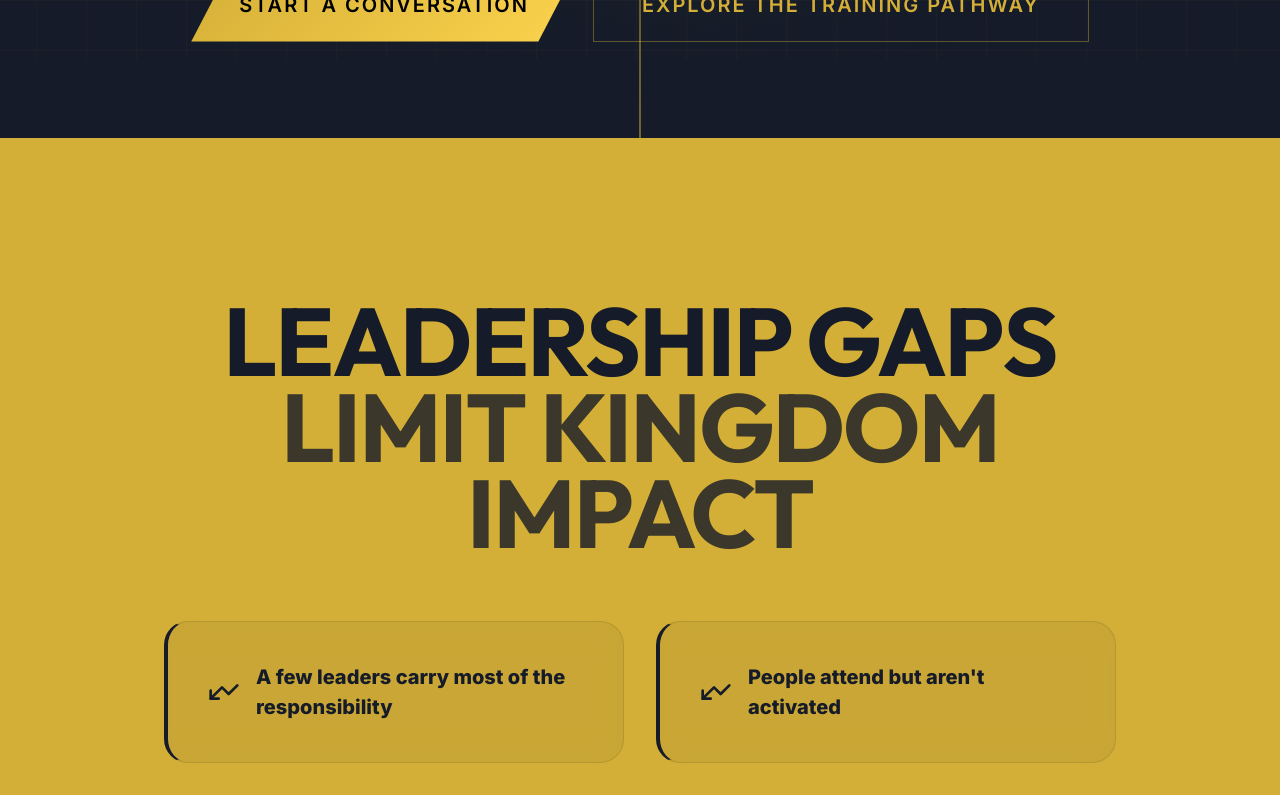
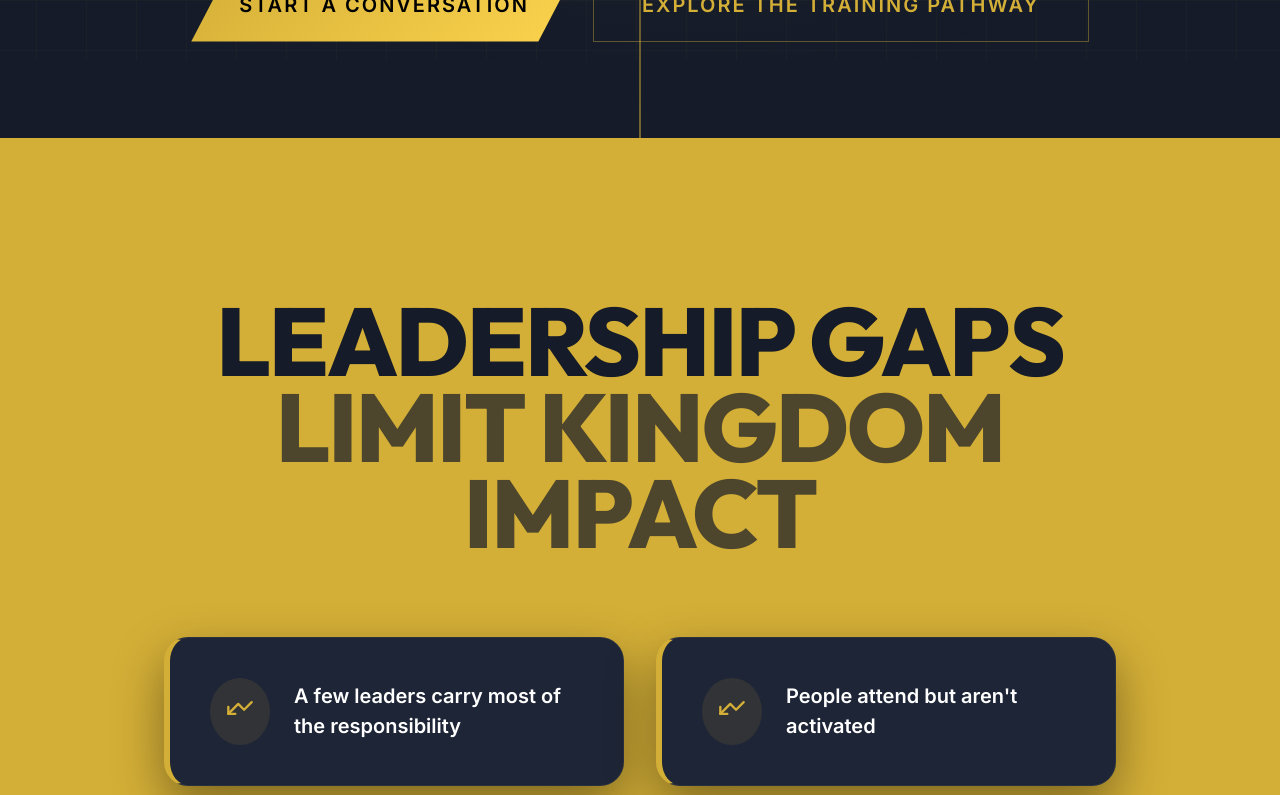
Before and after one commit to livetree/PI-main, a Next.js app: page / in a window 1280 px wide. Shown: the part 1060-1855 px from the top of the page. Built offline with nearby package versions, Linux system fonts and the light colour scheme.

Commit message:
style: fix buggy framer-motion physics override in challenge array map, and apply extremely high contrast deep navy surface cards to the yellow challenge block for a rich premium standout effect

```diff
--- a/src/app/page.js
+++ b/src/app/page.js
@@ -80,13 +80,15 @@ export default function Home() {
         </div>
       </section>
 
-      {/* 2. THE CHALLENGE (Inverted Yellow Stand-Out Section) */}
-      <section style={{ padding: '10rem 1.5rem', position: 'relative', zIndex: 10, background: 'var(--brand-primary)', color: 'var(--bg)' }}>
+      {/* 2. THE CHALLENGE (Inverted Yellow with Navy Floating Cards) */}
+      <section style={{ padding: '10rem 1.5rem', position: 'relative', zIndex: 10, background: 'var(--brand-primary)' }}>
         <div className="container" style={{ maxWidth: '1000px' }}>
 
-          <motion.div variants={flyInUp} initial="hidden" whileInView="visible" viewport={{ once: true }}>
-            <h2 style={{ fontSize: 'clamp(3rem, 8vw, 6rem)', color: 'var(--bg)', textTransform: 'uppercase', lineHeight: 0.9, marginBottom: '4rem', textAlign: 'center' }}>
-              LEADERSHIP GAPS<br/><span style={{ color: 'var(--bg)', opacity: 0.8 }}>LIMIT KINGDOM IMPACT</span>
+          <motion.div
+            initial={{ opacity: 0, scale: 0.9, y: 50 }} whileInView={{ opacity: 1, scale: 1, y: 0 }} viewport={{ once: true, margin: "-100px" }} transition={{ type: "spring", damping: 20, stiffness: 80 }}
+          >
+            <h2 style={{ fontSize: 'clamp(3rem, 8vw, 6rem)', color: 'var(--bg)', textTransform: 'uppercase', lineHeight: 0.9, marginBottom: '5rem', textAlign: 'center', fontWeight: 900 }}>
+              LEADERSHIP GAPS<br/><span style={{ color: 'var(--bg)', opacity: 0.7 }}>LIMIT KINGDOM IMPACT</span>
             </h2>
           </motion.div>
 
@@ -97,9 +99,18 @@ export default function Home() {
               "Potential leaders remain undeveloped",
               "Vision stalls instead of multiplying"
             ].map((challenge, i) => (
-              <motion.div key={i} variants={flyInUp} initial="hidden" whileInView="visible" viewport={{ once: true }} transition={{ delay: i * 0.1 }} className="glass-card" style={{ padding: '2.5rem', background: 'rgba(11, 17, 33, 0.05)', border: '1px solid rgba(11, 17, 33, 0.1)', borderLeft: '4px solid var(--bg)', display: 'flex', gap: '1rem', alignItems: 'center', boxShadow: 'none' }}>
-                <TrendingUp color="var(--bg)" size={32} style={{ transform: 'rotate(180deg)', flexShrink: 0 }} />
-                <p style={{ fontSize: '1.25rem', color: 'var(--bg)', fontWeight: 800, lineHeight: 1.5 }}>{challenge}</p>
+              <motion.div
+                key={i}
+                initial={{ opacity: 0, x: -150, rotate: -5 }}
+                whileInView={{ opacity: 1, x: 0, rotate: 0 }}
+                viewport={{ once: true, margin: "-50px" }}
+                transition={{ type: "spring", damping: 15, stiffness: 70, delay: i * 0.15 }}
+                style={{ padding: '2.5rem', background: 'var(--surface)', borderRadius: '24px', border: '1px solid rgba(255,255,255,0.05)', borderLeft: '6px solid var(--brand-primary)', display: 'flex', gap: '1.5rem', alignItems: 'center', boxShadow: '0 20px 50px rgba(0,0,0,0.4)' }}
+              >
+                <div style={{ background: 'rgba(212,175,55,0.1)', padding: '1rem', borderRadius: '50%', flexShrink: 0 }}>
+                  <TrendingUp color="var(--brand-primary)" size={28} style={{ transform: 'rotate(180deg)' }} />
+                </div>
+                <p style={{ fontSize: '1.25rem', color: '#fff', fontWeight: 600, lineHeight: 1.5 }}>{challenge}</p>
               </motion.div>
             ))}
           </div>
```
